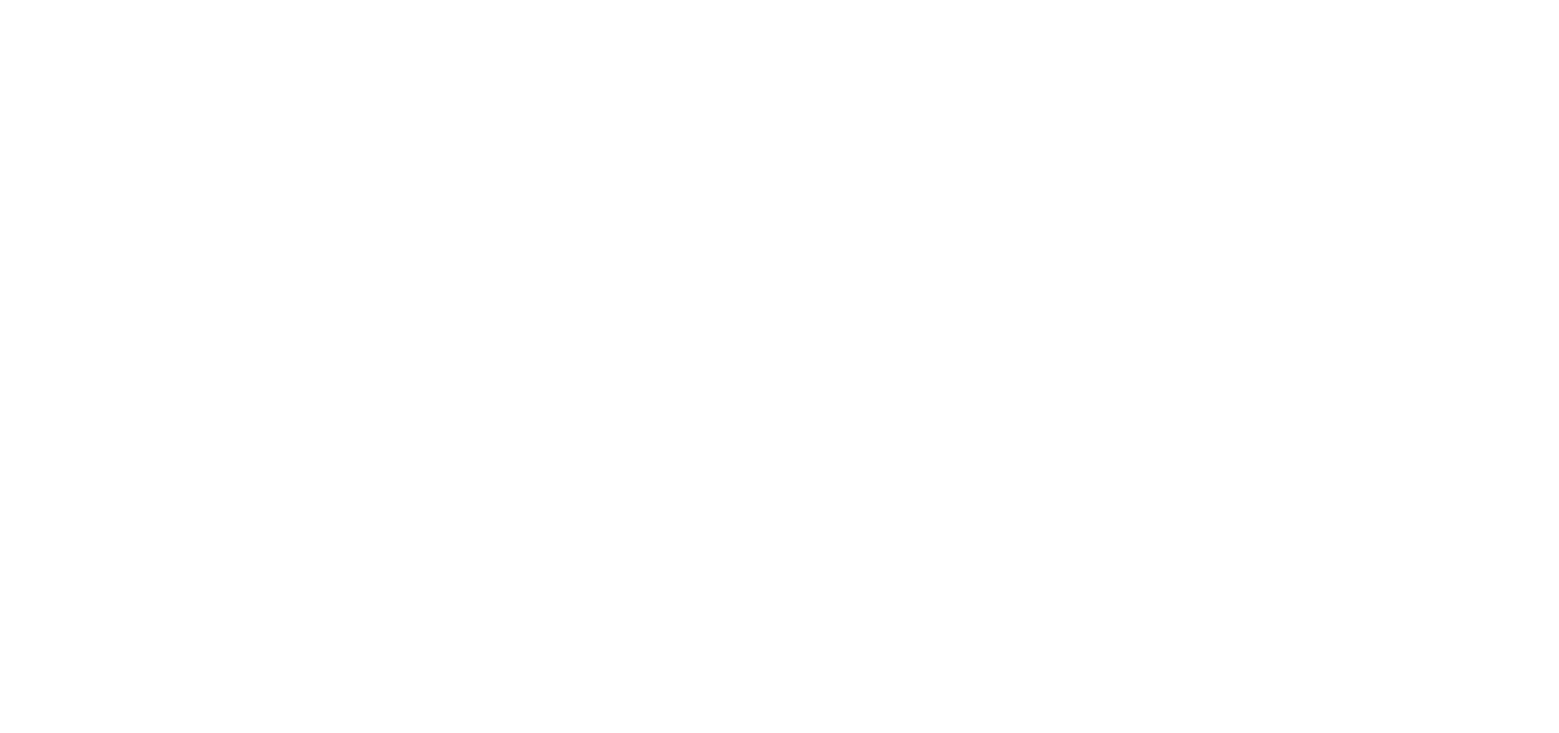
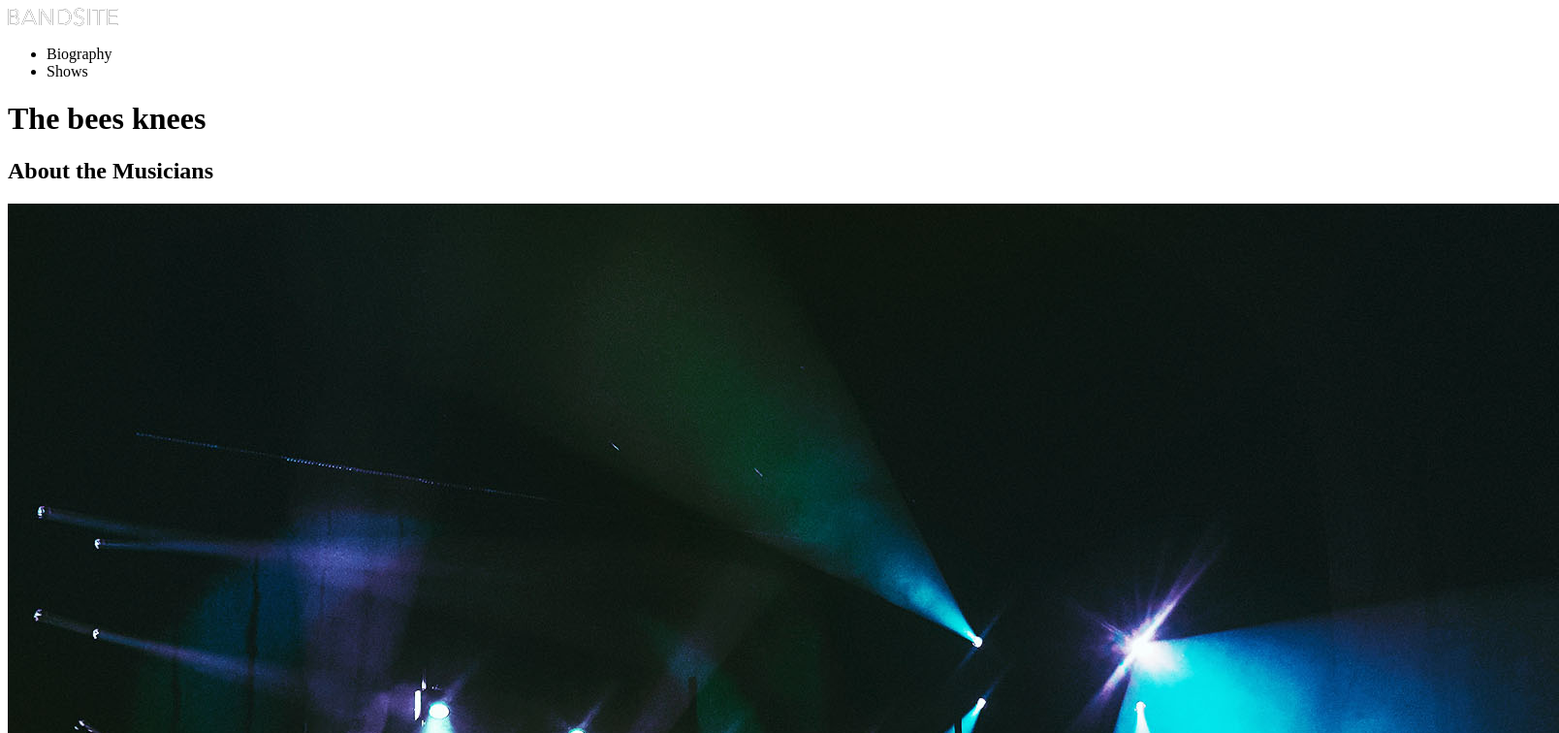
Before and after one commit to jaskaurbrar14/jasmeet-kaur-bandsite, a plain HTML site: page index.html in a window 1280 px wide. Shown: the top 756 px of the page at 97% size, 1608 px wide, since content can reach past the window. Drawn offline with Linux system fonts and the light colour scheme.

Commit message:
add header, hero section and musician section html, update gitignore file

```diff
--- a/index.html
+++ b/index.html
@@ -4,7 +4,39 @@
     <meta charset="UTF-8" />
     <meta http-equiv="X-UA-Compatible" content="IE=edge" />
     <meta name="viewport" content="width=device-width, initial-scale=1.0" />
-    <title>Document</title>
+    <title>BandSite</title>
   </head>
-  <body></body>
+  <body>
+    <header class="header">
+      <a href="" class="header__logo">
+        <img src="/Assets/Logo/Logo-bandsite.svg" alt=" Badsite logo"
+      /></a>
+      <nav class="header__navigation">
+        <ul class="header__link-list">
+          <li class="header__links">Biography</li>
+          <li class="header__links">Shows</li>
+        </ul>
+      </nav>
+    </header>
+    <main class="hero-section">
+      <h1 class="hero-heading">The bees knees</h1>
+    </main>
+    <section class="musicians-section">
+      <h2 class="Secondary-heading">About the Musicians</h2>
+      <img
+        class="musicians-img"
+        src="./Assets/Images/band.jpg"
+        alt=" a band playing music in a night club"
+      />
+      <figure class="musicians-bio">
+        <blockquote class="musicians-quote">
+          “We push each other to be the best. It’s not uncommon for one of us to
+          say ‘this needs to be better, back to the drawing board’”
+        </blockquote>
+        <figcaption class="musician-name">
+          - Bryan Teddy, lead vocalist of The Bees Knees
+        </figcaption>
+      </figure>
+    </section>
+  </body>
 </html>
```
Also changed, not shown: 1 other file.
